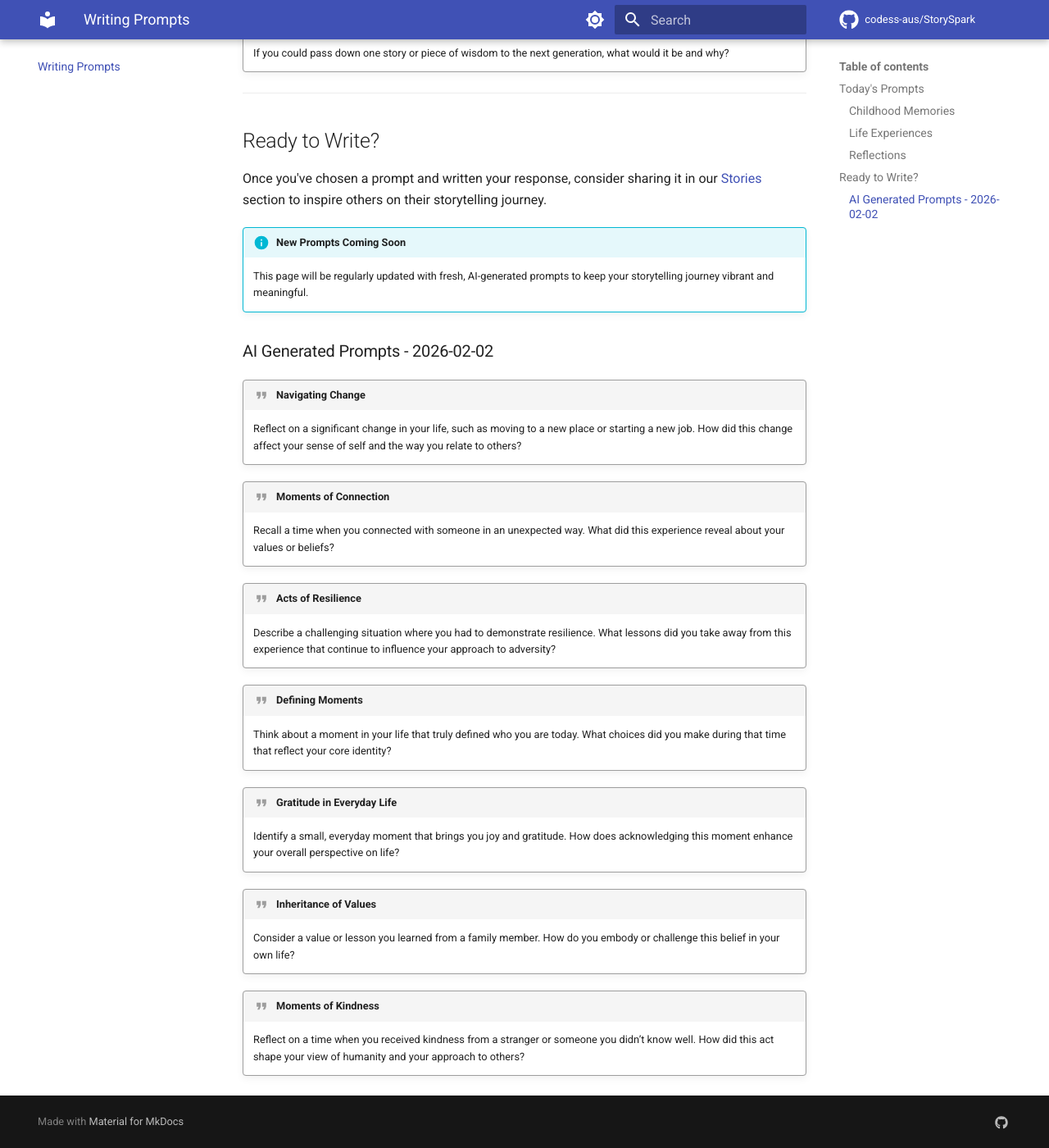
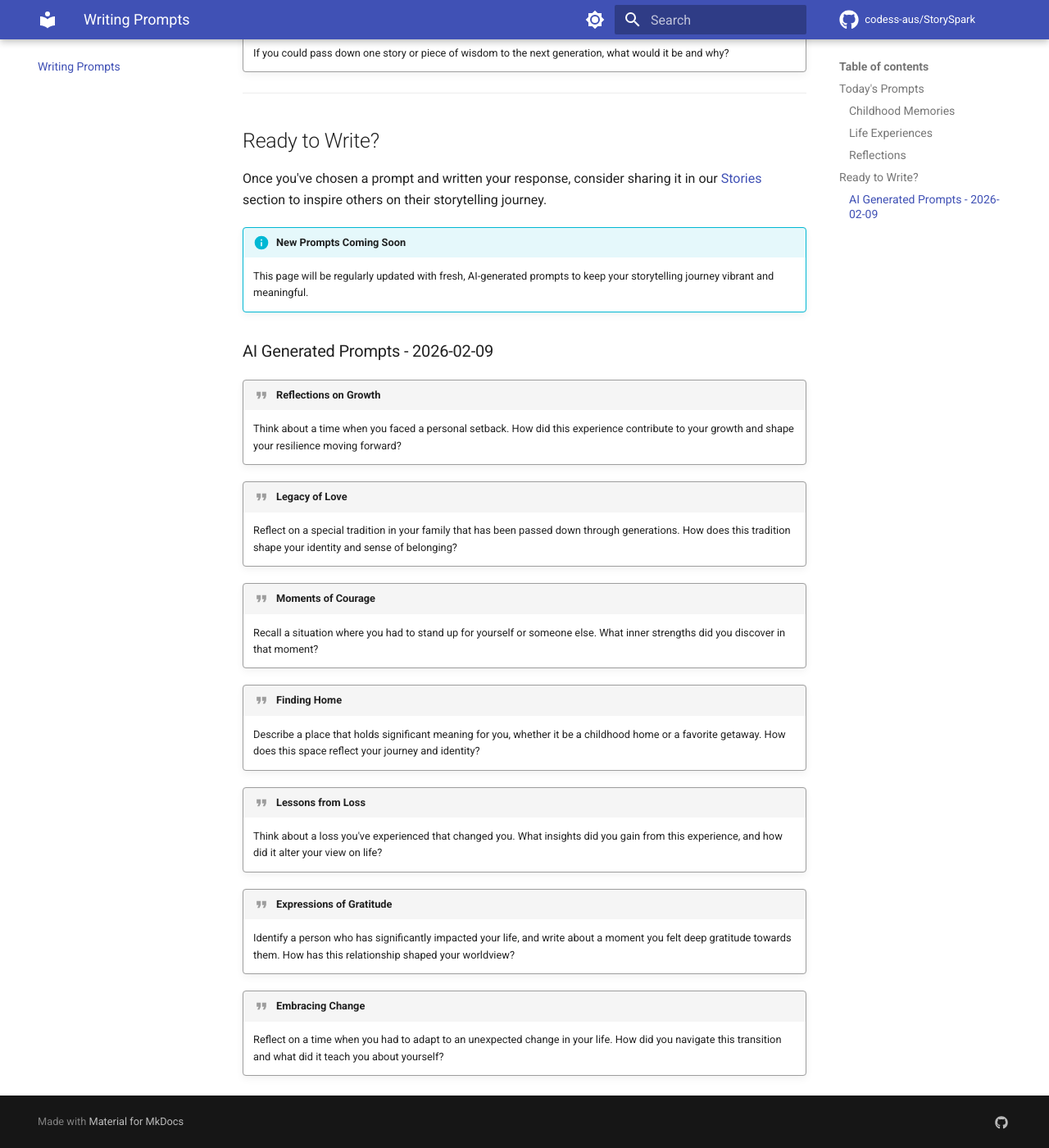
Before and after one commit to codess-aus/StorySpark, an MkDocs documentation site: the page built from docs/prompts.md, in a window 1280 px wide and 1400 px high, scrolled down 1717 px. Shown: the whole window at 82% size. Built offline with MkDocs 1.6.1 and Material for MkDocs 9.7.7, drawn with Linux system fonts in a browser that asks for light colours; comment, search, counter and statistics services are not loaded.

Commit message:
chore: add AI-generated prompts 2026-02-09

```diff
--- a/docs/prompts.md
+++ b/docs/prompts.md
@@ -54,27 +54,27 @@ Once you've chosen a prompt and written your response, consider sharing it in ou
 
 <!-- AI-GENERATED-PROMPTS:START -->
 
-### AI Generated Prompts - 2026-02-02
+### AI Generated Prompts - 2026-02-09
 
-!!! quote "Navigating Change"
-    Reflect on a significant change in your life, such as moving to a new place or starting a new job. How did this change affect your sense of self and the way you relate to others?
+!!! quote "Reflections on Growth"
+    Think about a time when you faced a personal setback. How did this experience contribute to your growth and shape your resilience moving forward?
 
-!!! quote "Moments of Connection"
-    Recall a time when you connected with someone in an unexpected way. What did this experience reveal about your values or beliefs?
+!!! quote "Legacy of Love"
+    Reflect on a special tradition in your family that has been passed down through generations. How does this tradition shape your identity and sense of belonging?
 
-!!! quote "Acts of Resilience"
-    Describe a challenging situation where you had to demonstrate resilience. What lessons did you take away from this experience that continue to influence your approach to adversity?
+!!! quote "Moments of Courage"
+    Recall a situation where you had to stand up for yourself or someone else. What inner strengths did you discover in that moment?
 
-!!! quote "Defining Moments"
-    Think about a moment in your life that truly defined who you are today. What choices did you make during that time that reflect your core identity?
+!!! quote "Finding Home"
+    Describe a place that holds significant meaning for you, whether it be a childhood home or a favorite getaway. How does this space reflect your journey and identity?
 
-!!! quote "Gratitude in Everyday Life"
-    Identify a small, everyday moment that brings you joy and gratitude. How does acknowledging this moment enhance your overall perspective on life?
+!!! quote "Lessons from Loss"
+    Think about a loss you've experienced that changed you. What insights did you gain from this experience, and how did it alter your view on life?
 
-!!! quote "Inheritance of Values"
-    Consider a value or lesson you learned from a family member. How do you embody or challenge this belief in your own life?
+!!! quote "Expressions of Gratitude"
+    Identify a person who has significantly impacted your life, and write about a moment you felt deep gratitude towards them. How has this relationship shaped your worldview?
 
-!!! quote "Moments of Kindness"
-    Reflect on a time when you received kindness from a stranger or someone you didn’t know well. How did this act shape your view of humanity and your approach to others?
+!!! quote "Embracing Change"
+    Reflect on a time when you had to adapt to an unexpected change in your life. How did you navigate this transition and what did it teach you about yourself?
 
 <!-- AI-GENERATED-PROMPTS:END -->
```
